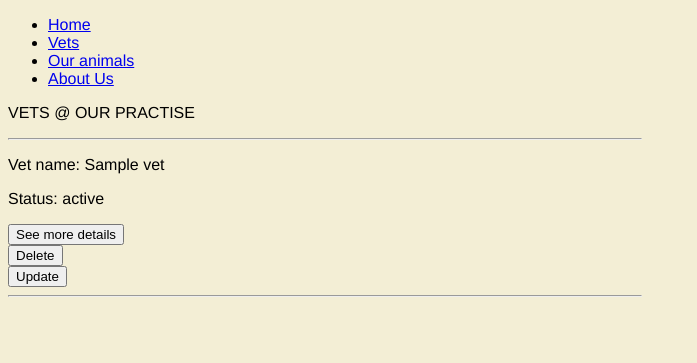
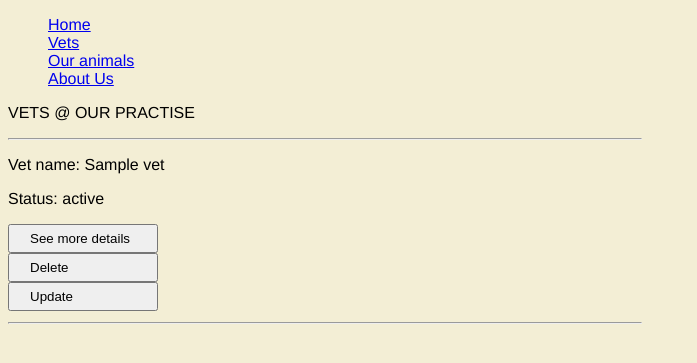
Before and after one commit to szWoj/vet_management_flask_project, a Flask app: page /vets/vets_all in a window 1280 px wide. Shown: the top 363 px of the page, without its empty margins (0-697 px from the left). Run offline with Flask 2, Linux system fonts and the light colour scheme; a database or web service that is not in the repository returns one stand-in record (values such as "Sample title"); some libraries are stand-ins or nearby versions.

Commit message:
css added

```diff
--- a/static/style.css
+++ b/static/style.css
@@ -13,3 +13,35 @@
     font-family: "Helvetica", arial, sans-serif; font-size: 16px;
     background-color: rgb(243, 238, 213);
   }
+.menu{
+    list-style-type:none;
+}
+
+input {
+    padding: 10px;
+    display: inline-block;
+    float: left;
+
+}
+label{
+    display: inline-block;
+    float: left;
+    clear: left;
+    width: 250px;
+    text-align: left; /*Change to right here if you want it close to the inputs*/
+}
+select {
+    padding: 10px;
+    display: inline-block;
+    float: left; /*Change to right here if you want it close to the inputs*/
+}
+button {
+    display: inline-block;
+    display:block;
+    float: left;
+    clear: left;
+    width: 150px;
+    text-align: left; /*Change to right here if you want it close to the inputs*/
+    cursor: pointer;
+    padding: 5px 20px;
+}
--- a/templates/appointments/appointments_all.html
+++ b/templates/appointments/appointments_all.html
@@ -18,6 +18,8 @@
         <p>Pet's alreday checked in</p>
     </div>
     {% endif %}
+    <br>
+    <br>
     <hr style="width:50%;text-align:left;margin-left:0">
 
 {% endfor %}
--- a/templates/vets/all_vets.html
+++ b/templates/vets/all_vets.html
@@ -15,6 +15,12 @@
     <form action="/vets/{{ vet.id }}/edit" method="GET">
         <button type="submit">Update</button>
     </form>
-    <hr style="width:50%;text-align:left;margin-left:0">
-{% endfor %}
+
+<br>
+<br>
+<br>
+<br>
+<br>
+<hr style="width:50%;text-align:left;margin-left:0">
+    {% endfor %}
     {% endblock %}
```
Also changed, not shown: templates/animals/all_animals.html (+6 -1 lines).
